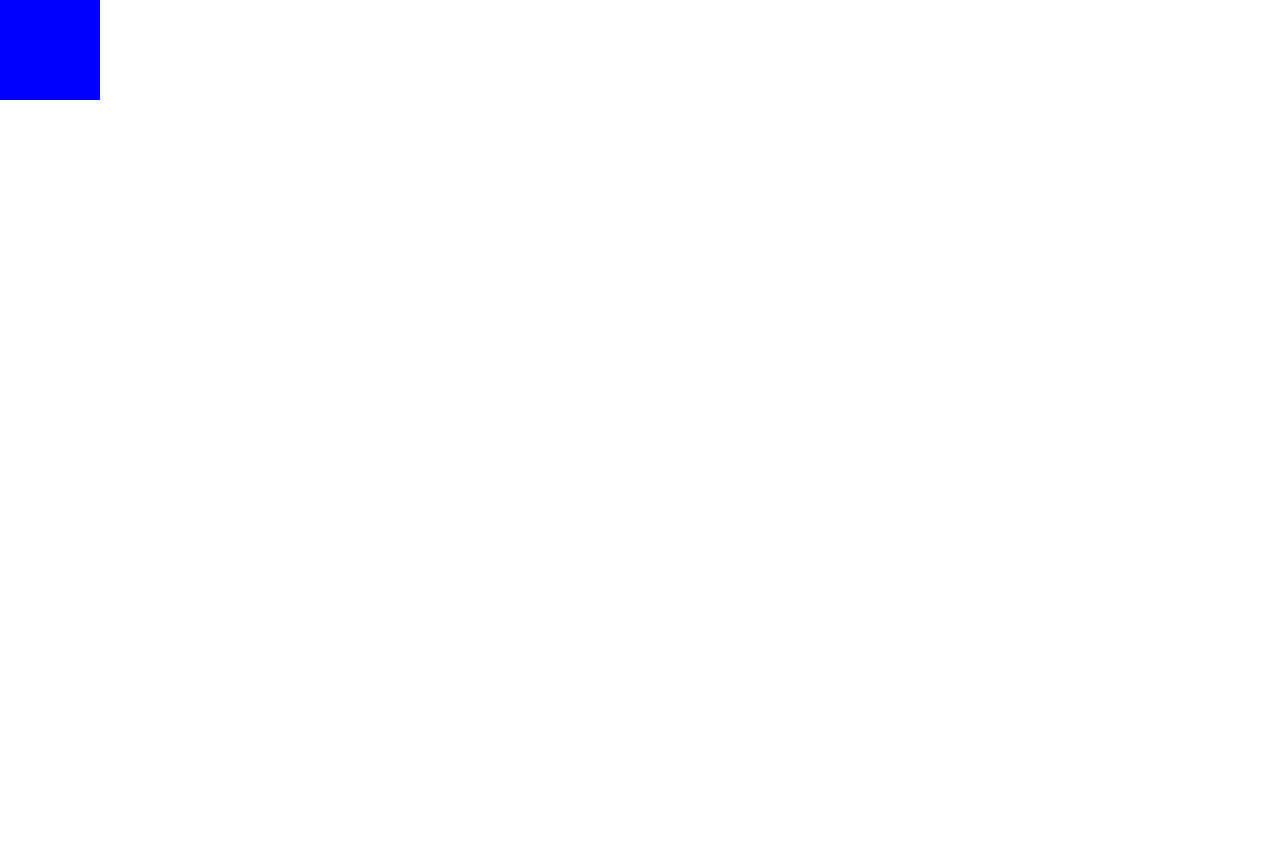
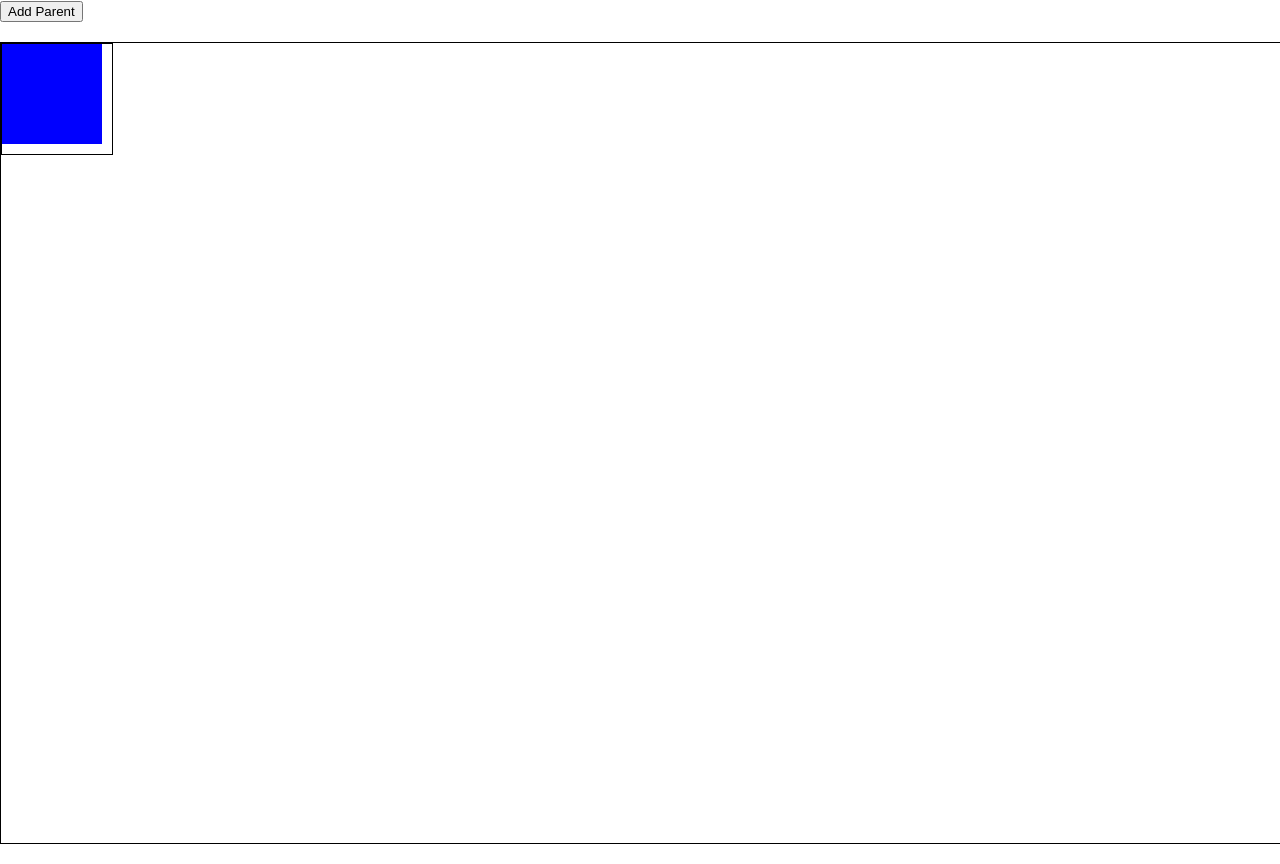
Before and after one commit to sh9re5ya97/ReactDragBoxApp, a React (Create React App) app: page / in a window 1280 px wide. Before the commit the page ends 800 px from the top, so only its background shows below. Built offline with nearby package versions, Linux system fonts and the light colour scheme.

Commit message:
draggable element and addparent

```diff
--- a/src/App.js
+++ b/src/App.js
@@ -1,13 +1,61 @@
-import logo from './logo.svg';
-import './App.css';
+import React, { useState, useRef } from 'react';
 import DraggableBox from './Components/DraggableBox';
 
-function App() {
+const App = () => {
+  const [layers, setLayers] = useState(1);
+  const draggableRefs = useRef([]);
+
+  const addParent = () => {
+    setLayers(layers + 1);
+  };
+
+  const renderNestedBoxes = (layer) => {
+    if (layer === 0) {
+      return (
+        <div
+          style={{
+            width: 100+layer*10+'px',
+            height: 100+layer*10+'px',
+            backgroundColor: 'blue',
+            position: 'relative',
+            cursor: 'grab',
+          }}
+        />
+      );
+    }
+    return (
+      <DraggableBox ref={(el) => (draggableRefs.current[layer] = el)}>
+        <div
+          style={{
+            width:  100+layer*10+'px',
+            height:  100+layer*10+'px',
+            position: 'relative',
+            border: '1px solid black',
+          }}
+        >
+          {renderNestedBoxes(layer - 1)}
+        </div>
+      </DraggableBox>
+    );
+  };
+
   return (
-    <div className="App">
-     <DraggableBox />
+    <div>
+      <button onClick={addParent}>Add Parent</button>
+      <div
+        style={{
+          width: '100%',
+          height: '100vh',
+          position: 'relative',
+          border: '1px solid black',
+          overflow: 'hidden',
+          margin: '20px 0',
+        }}
+      >
+        {renderNestedBoxes(layers)}
+      </div>
     </div>
   );
-}
+};
 
 export default App;
--- a/src/Components/DraggableBox.js
+++ b/src/Components/DraggableBox.js
@@ -1,19 +1,25 @@
-import React from 'react';
+// src/components/DraggableBox.js
+
+import React, { forwardRef } from 'react';
 import Draggable from 'react-draggable';
 
-const DraggableBox = () => {
+const DraggableBox = forwardRef(({ children }, ref) => {
   return (
-    <Draggable>
+    <Draggable bounds="parent">
       <div
+        ref={ref}
         style={{
           width: '100px',
           height: '100px',
-          backgroundColor: 'blue',
+          backgroundColor: 'rgba(0, 0, 255, 0.1)',
           cursor: 'grab',
+          position: 'relative',
         }}
-      />
+      >
+        {children}
+      </div>
     </Draggable>
   );
-};
+});
 
 export default DraggableBox;
--- a/src/index.js
+++ b/src/index.js
@@ -6,9 +6,9 @@ import reportWebVitals from './reportWebVitals';
 
 const root = ReactDOM.createRoot(document.getElementById('root'));
 root.render(
-  <React.StrictMode>
+  // <React.StrictMode>
     <App />
-  </React.StrictMode>
+  // </React.StrictMode>
 );
 
 // If you want to start measuring performance in your app, pass a function
```
